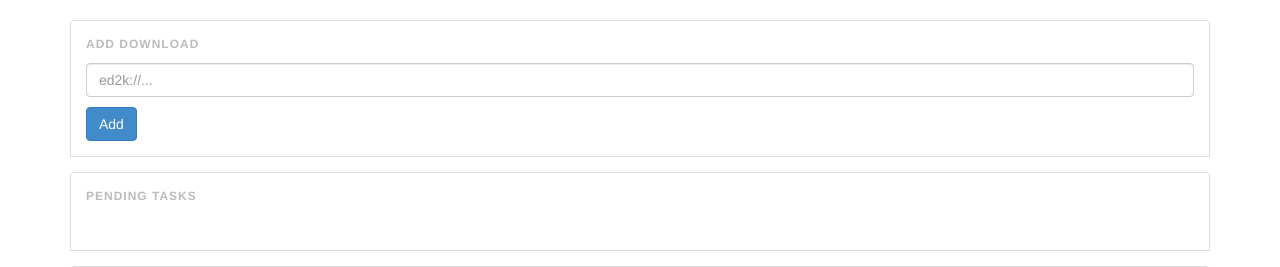
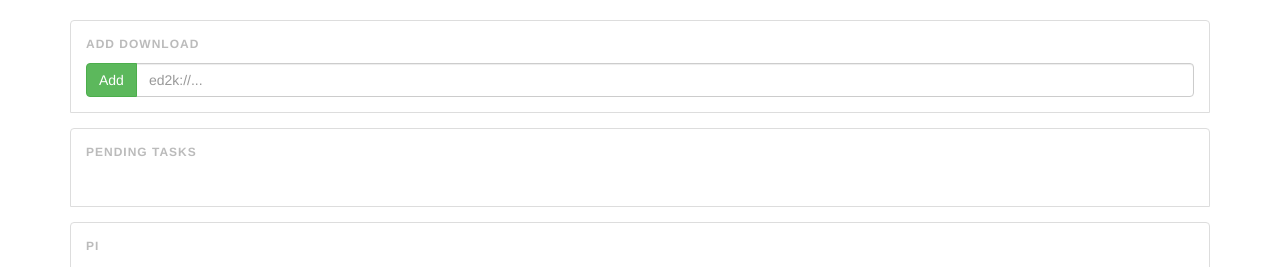
Before and after one commit to robinzhangx/Piload, a Django app: template server/templates/piload/addtask.html in a window 1280 px wide. Shown: the part 72-339 px from the top of the page. Run offline with Django 3.2, Linux system fonts and the light colour scheme; the template is opened without the code that fills it, so the values that code supplies are empty; some libraries are stand-ins or nearby versions.

Commit message:
use inline style add task button

```diff
--- a/server/templates/piload/addtask.html
+++ b/server/templates/piload/addtask.html
@@ -44,9 +44,12 @@
             {% endif %}
             <form role="form" action="{% url 'submit_task_view' %}" method="post">
                 {% csrf_token %}
-                <input name="link" type="text" class="form-control" placeholder="ed2k://..."/>
-                <span class="help-block"></span>
-                <input class="btn btn-primary" type="submit" value="Add" />
+                <div class="input-group">
+                    <span class="input-group-btn">
+                        <button class="btn btn-success" type="submit">Add</button>
+                    </span>
+                    <input name="link" type="text" class="form-control" placeholder="ed2k://..."/>
+                </div>
             </form>
         </div>
         <div class="pi-block">
```
